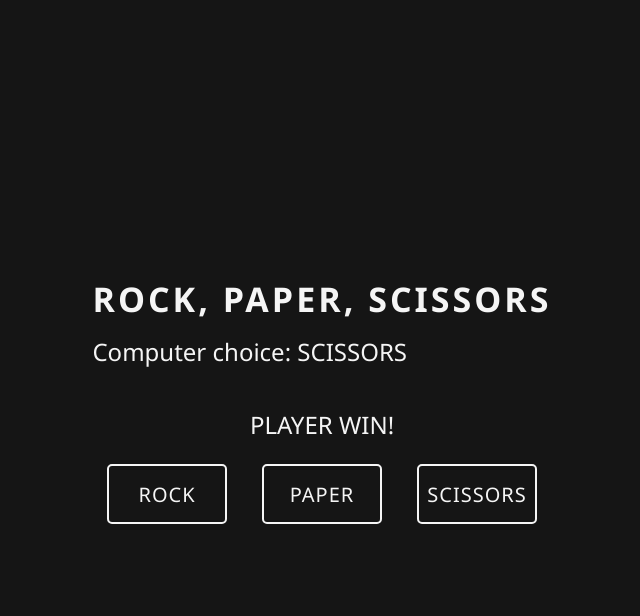
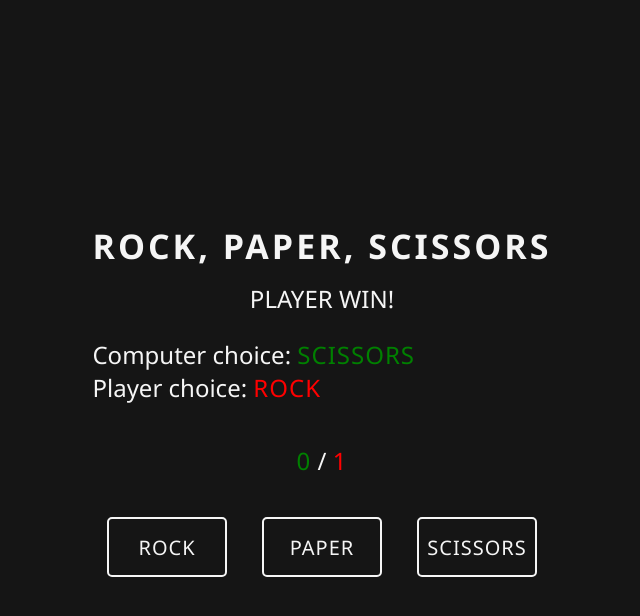
Before and after one commit to ednairaviana/rock_paper_scissors, a plain HTML site: page index.html in a window 1280 px wide. Both pictures are taken after a click on the element "ROCK". Shown: the whole page, without its empty margins (318-958 px from the left). Drawn offline with Linux system fonts and the light colour scheme.

Commit message:
Add a pontuation

```diff
--- a/index.html
+++ b/index.html
@@ -11,11 +11,15 @@
     <div class="main-container">
         <div>
             <h1>Rock, paper, scissors</h1>
+            <p class="advice">Choose an option!</p>
             <p>Computer choice: <span class="computer_choice"></span></p>
+            <p>Player choice: <span class="player_choice"></span></p>
         </div>
-
+        <p>
+            <span class="computer_points">0</span> /
+            <span class="player_points">0</span>
+        </p>
         <div>
-            <p class="advice">Choose an option!</p>
             <div class="container">
                 <div id="rock" class="option">Rock</div>
                 <div id="paper" class="option">Paper</div>
--- a/jvscript.js
+++ b/jvscript.js
@@ -1,9 +1,11 @@
 const adviceWinner = document.querySelector(".advice");
-const computerChoice = document.querySelector(".computer_choice");
+const spanComputer = document.querySelector(".computer_choice");
+const playerChoice = document.querySelector(".player_choice");
+const spanComputerPoints = document.querySelector(".computer_points");
+const spanPlayerPoints = document.querySelector(".player_points");
 
 function getValue() {
     let randomNumber = Math.floor(Math.random() * 3) + 1;
-
     if (randomNumber == 1) {
         return "rock";
     } else if (randomNumber == 2) {
@@ -13,12 +15,34 @@ function getValue() {
     }
 }
 
+const computerPoints = [];
+const playerPoints = [];
+
+function sumArray(array) {
+    let sum = 0;
+    for (i = 0; i < array.length; i++) {
+        sum += array[i];
+    }
+    return sum;
+}
+
+
 function showWinner(winner) {
     adviceWinner.innerText = winner;
 }
 
-function showComputerChoice(choice) {
-    computerChoice.innerHTML = choice;
+function computerWin() {
+    adviceWinner.innerText = "COMPUTER WIN!"
+    computerPoints.push(1);
+    sumArray(computerPoints);
+    spanComputerPoints.innerText = sumArray(computerPoints);
+}
+
+function playerWin() {
+    adviceWinner.innerText = "PLAYER WIN!"
+    playerPoints.push(1);
+    sumArray(playerPoints);
+    spanPlayerPoints.innerText = sumArray(playerPoints);
 }
 
 document.querySelectorAll(`.option`).forEach((el) => {
@@ -26,35 +50,32 @@ document.querySelectorAll(`.option`).forEach((el) => {
         let computerChoice = getValue();
         let playerSelection = e.target.id;
 
-        if (computerChoice == "rock") {
-            showComputerChoice("ROCK");
-        } else if (computerChoice == "paper") {
-            showComputerChoice("PAPER");
-        } else {
-            showComputerChoice("SCISSORS");
-        }
+        playerChoice.innerText = playerSelection.toUpperCase();
+        spanComputer.innerText = computerChoice.toUpperCase();
 
         if (computerChoice == playerSelection) {
             showWinner("DRAW!")
             return;
         } else if (computerChoice == "rock") {
             if (playerSelection == "paper") {
-                showWinner("PLAYER WIN!")
+                playerWin();
             } else if (playerSelection == "scissors") {
-                showWinner("COMPUTER WIN")
+                computerWin();
             }
         } else if (computerChoice == "paper") {
             if (playerSelection == "scissors") {
-                showWinner("PLAYER WIN!")
+                playerWin();
             } else if (playerSelection == "rock") {
-                showWinner("COMPUTER WIN")
+                computerWin();
             }
         } else if (computerChoice == "scissors") {
             if (playerSelection == "rock") {
-                showWinner("PLAYER WIN!")
+                playerWin();
             } else if (playerSelection == "paper") {
-                showWinner("COMPUTER WIN")
+                computerWin();
             }
         }
     });
 });
+
+console.log(playerPoints);
--- a/styles.css
+++ b/styles.css
@@ -38,9 +38,22 @@ h1 {
     margin-bottom: 13px;
 }
 
+.computer_choice, .computer_points {
+    color: green;
+    font-weight: 500;
+    letter-spacing: 1px;
+}
+
+.player_choice, .player_points {
+    color: red;
+    font-weight: 500;
+    letter-spacing: 1px;
+}
+
 .advice {
     text-align: center;
     margin-bottom: 23px;
+    text-align: center;
 }
 
 .container {
@@ -77,10 +90,13 @@ h1 {
     box-shadow: 0 0 5px white, inset 0 0 5px white;
 }
 
-.red-text {
-    color: red;
+@media (max-width: 500px) {
+    html {
+        font-size: 14px;
+    }
+
+    .container {
+        grid-template-columns: auto;
+        grid-template-rows: repeat(3, 1fr);
+    }
 }
-
-.gree-text {
-    color: green;
-}
```
